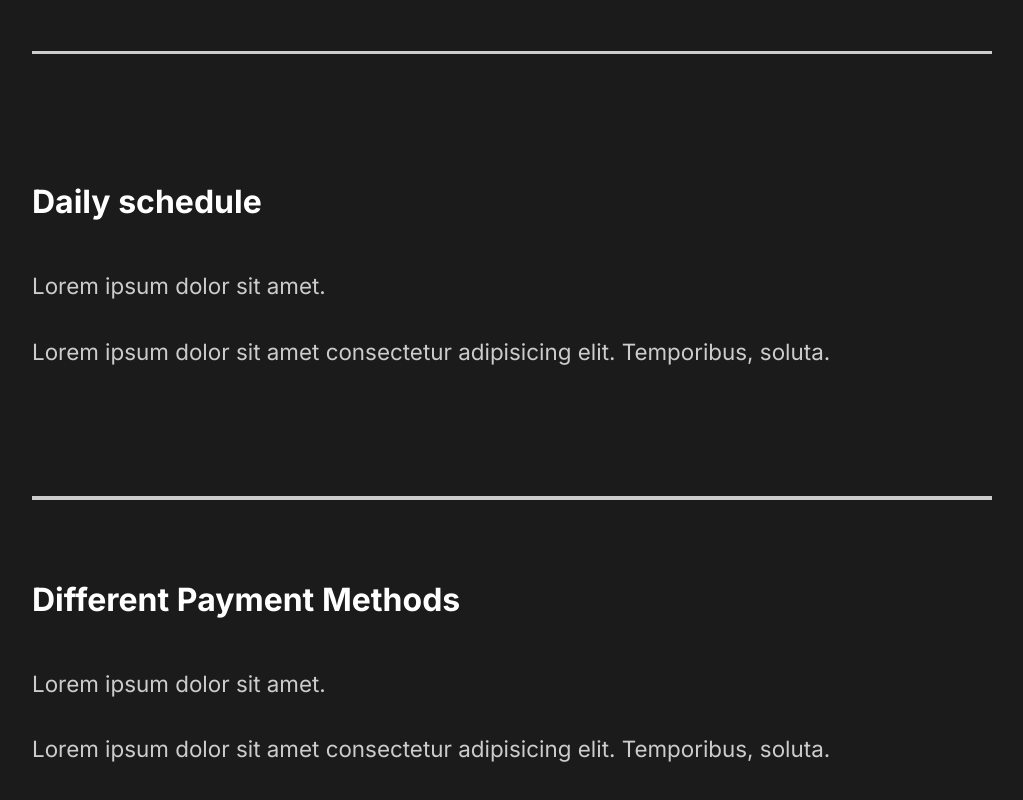
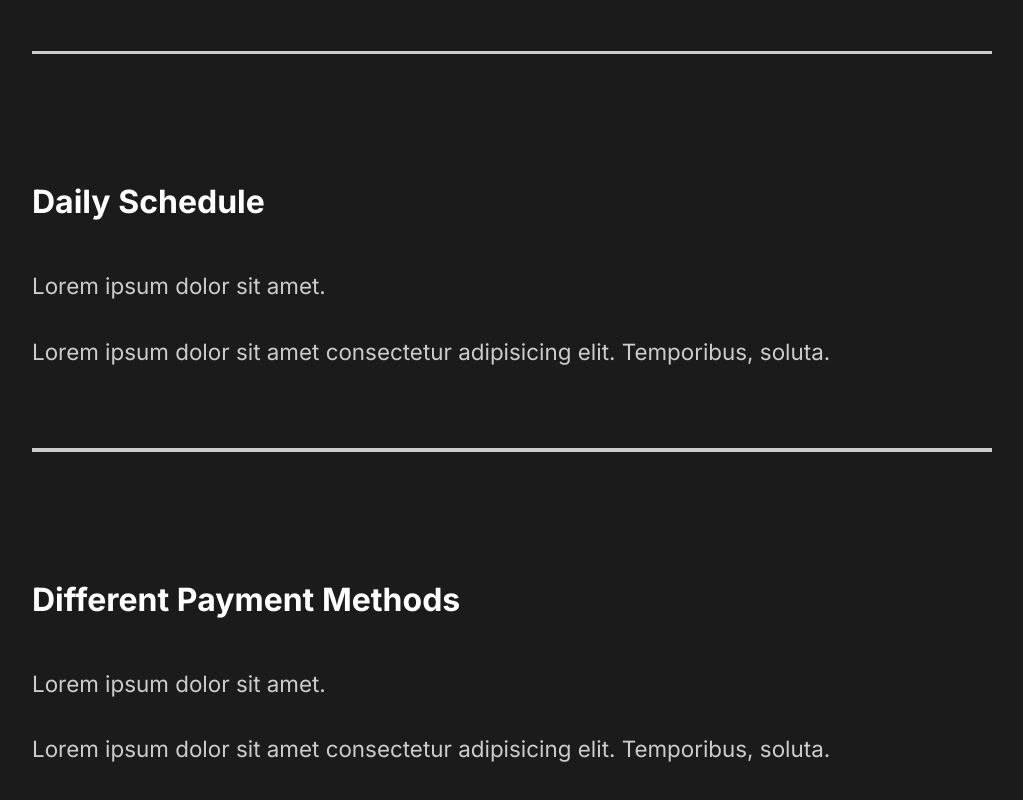
Before and after one commit to teddidev/portfolio_capture_reactProject, a React (Create React App) app: page / in a window 1280 px wide. Shown: the part 2680-3480 px from the top of the page, without its empty margins (128-1151 px from the left). Built offline with nearby package versions, Linux system fonts and the light colour scheme.

Commit message:
17. Faq animation

```diff
--- a/src/components/FaqSection.jsx
+++ b/src/components/FaqSection.jsx
@@ -2,17 +2,16 @@
 import styled from "styled-components";
 import { About } from "../styles";
 import Toggle from "./Toggle";
+import { LayoutGroup } from "framer-motion";
 
 const FaqSection = () => {
-  const [faqToggle, setFaqToggle] = useState(false);
   return (
     <Faq>
+      <LayoutGroup>
         <h2>
           Any Questions <span>FAQ</span>
         </h2>
-      <Toggle>
-        <div className="question">
-          <h4>How Do I Start?</h4>
+        <Toggle title="How Do I Start?">
           <div className="answer">
             <p>Lorem ipsum dolor sit amet.</p>
             <p>
@@ -20,42 +19,35 @@
               Temporibus, soluta.
             </p>
           </div>
-          <div className="faq-line"></div>
-        </div>
         </Toggle>
-      <div className="question">
-        <h4>Daily schedule</h4>
+        <Toggle title="Daily Schedule">
           <div className="answer">
             <p>Lorem ipsum dolor sit amet.</p>
             <p>
-            Lorem ipsum dolor sit amet consectetur adipisicing elit. Temporibus,
-            soluta.
+              Lorem ipsum dolor sit amet consectetur adipisicing elit.
+              Temporibus, soluta.
             </p>
           </div>
-      </div>
-      <div className="faq-line"></div>
-      <div className="question">
-        <h4>Different Payment Methods</h4>
+        </Toggle>
+        <Toggle title="Different Payment Methods">
           <div className="answer">
             <p>Lorem ipsum dolor sit amet.</p>
             <p>
-            Lorem ipsum dolor sit amet consectetur adipisicing elit. Temporibus,
-            soluta.
+              Lorem ipsum dolor sit amet consectetur adipisicing elit.
+              Temporibus, soluta.
             </p>
           </div>
-        <div className="faq-line"></div>
-      </div>
-      <div className="question">
-        <h4>What Products do you offer.</h4>
+        </Toggle>
+        <Toggle title="What Products do you offer.">
           <div className="answer">
             <p>Lorem ipsum dolor sit amet.</p>
             <p>
-            Lorem ipsum dolor sit amet consectetur adipisicing elit. Temporibus,
-            soluta.
+              Lorem ipsum dolor sit amet consectetur adipisicing elit.
+              Temporibus, soluta.
             </p>
           </div>
-        <div className="faq-line"></div>
-      </div>
+        </Toggle>
+      </LayoutGroup>
     </Faq>
   );
 };
--- a/src/components/Toggle.jsx
+++ b/src/components/Toggle.jsx
@@ -1,17 +1,22 @@
 //reusable component
 
 import React, { useState } from "react";
+import { motion } from "framer-motion";
 
-const Toggle = ({ children }) => {
+const Toggle = ({ children, title }) => {
   const [toggle, setToggle] = useState(true);
   return (
-    <div
+    <motion.div
+      layout
+      className="question"
       onClick={() => {
         setToggle(!toggle);
       }}
     >
+      <motion.h4 layout>{title}</motion.h4>
       {toggle ? children : ""}
-    </div>
+      <div className="faq-line"></div>
+    </motion.div>
   );
 };
 
```
Lines whose indentation alone changed are shown as unchanged.
